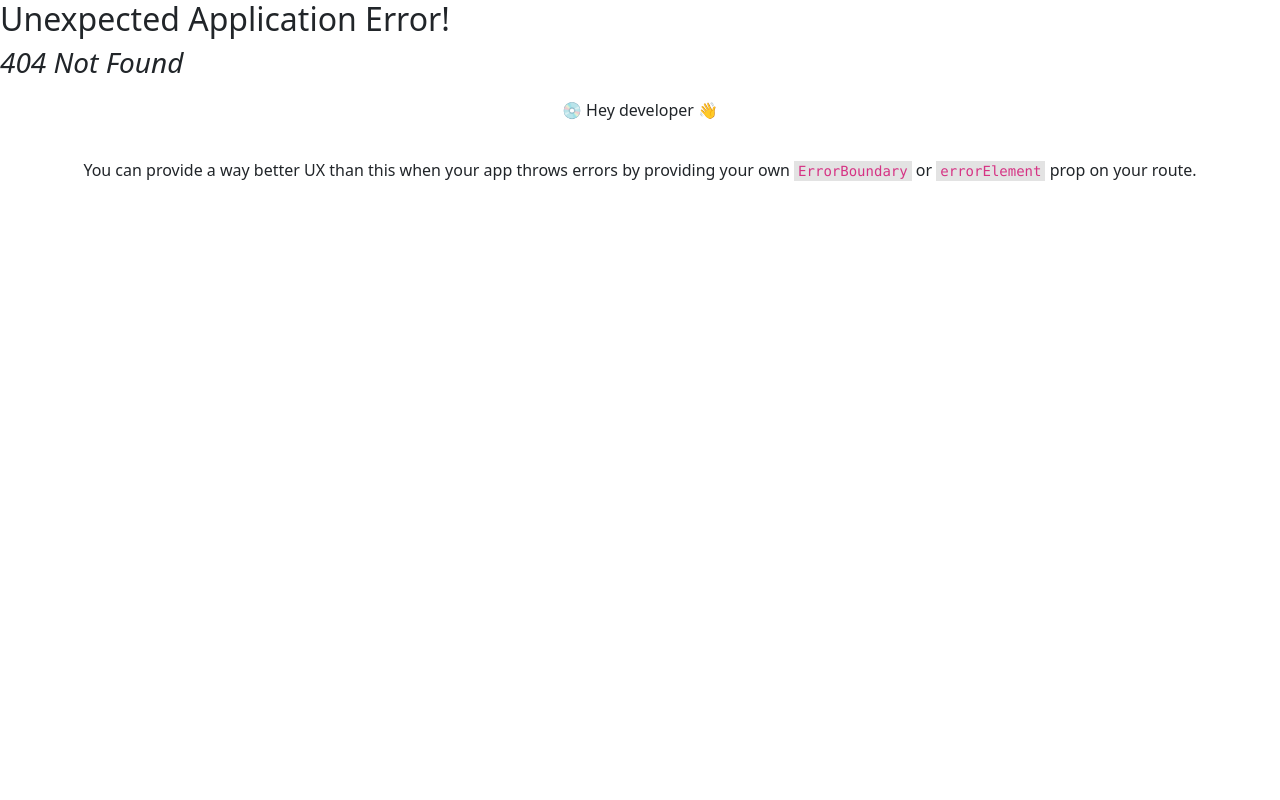
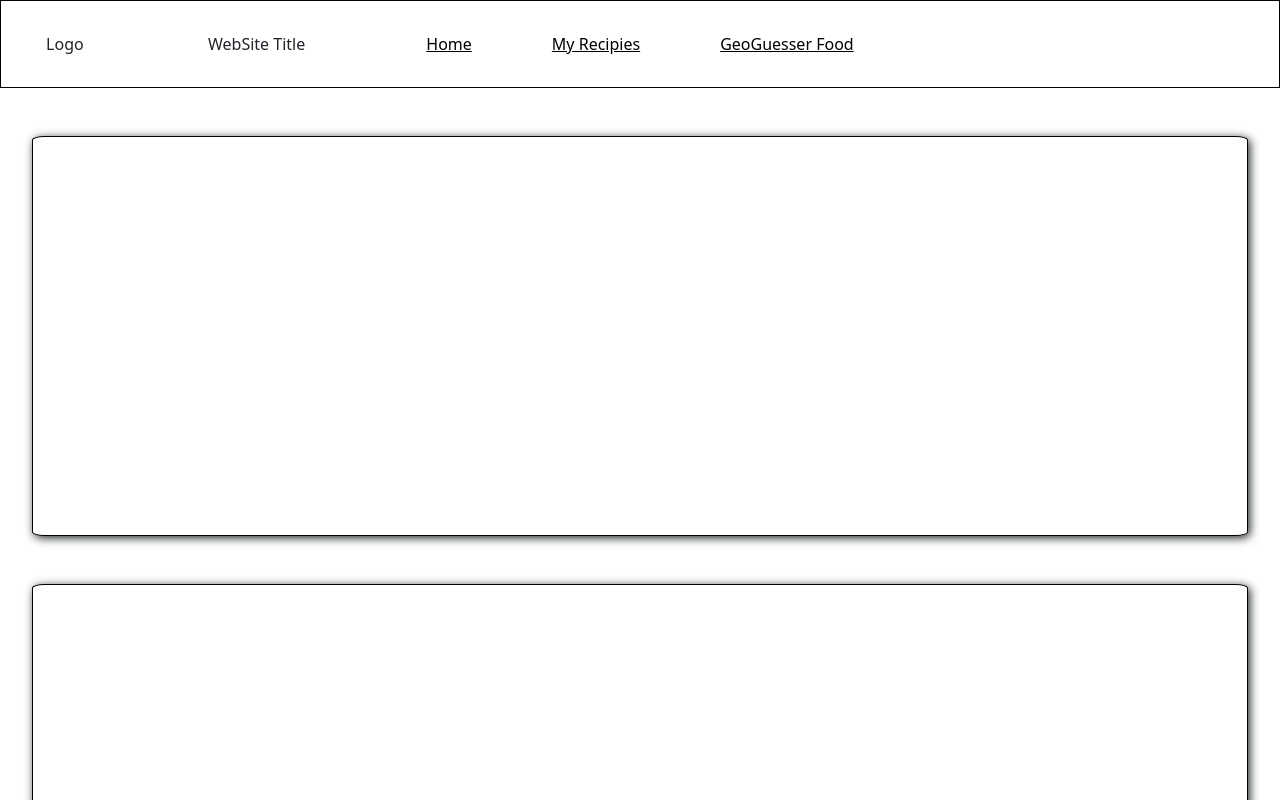
Before and after one commit to munzaboss/CEN3031-2024, a React (Create React App) app in the folder CenProject/frontend/: page /myRecipes in a window 1280 px wide. Before the commit this address had no page. Shown: the top 800 px of the page. Built offline with nearby package versions, Linux system fonts and the light colour scheme.

Commit message:
fixed card links

```diff
--- a/CenProject/frontend/package.json
+++ b/CenProject/frontend/package.json
@@ -19,7 +19,7 @@
     "web-vitals": "^2.1.4"
   },
   "scripts": {
-    "start": "PORT=8000 react-scripts start",
+    "start": "react-scripts start",
     "build": "react-scripts build",
     "test": "react-scripts test",
     "eject": "react-scripts eject"
@@ -44,5 +44,6 @@
   },
   "devDependencies": {
     "dotenv": "^16.4.1"
+
   }
 }
--- a/CenProject/frontend/src/App.js
+++ b/CenProject/frontend/src/App.js
@@ -17,7 +17,6 @@ const App = () =>{
         </div>
       </div>
 
-
     );
   }
 
--- a/CenProject/frontend/src/components/GeoGuesser.js
+++ b/CenProject/frontend/src/components/GeoGuesser.js
@@ -1,5 +1,6 @@
 import React from 'react';
 import "../style/GeoGuesser.css"
+import NavBar from "./NavBar"
 import { useState, useEffect } from 'react';
 import { GoogleMap, useLoadScript, Marker, Polyline } from '@react-google-maps/api';
 
@@ -91,6 +92,11 @@ const GeoGuesser = () => {
   }
 
   return (
+
+    <div>
+
+      <NavBar/>
+
     <div className="geoGuesserContainer">
 
       <div className="questionsSideBar">
@@ -137,6 +143,9 @@ const GeoGuesser = () => {
 
     </div>
 
+    </div>
+
+
   );
 };
 
--- /dev/null
+++ b/CenProject/frontend/src/components/MyRecipes.js
@@ -0,0 +1,26 @@
+import NavBar from "./NavBar"
+import "../style/MyRecipes.css"
+
+
+const MyRecipes = () => {
+    return (
+        <div>
+            <NavBar/>
+            <div className="recipe-container">
+                <div className="recipe-child">
+
+                </div>
+
+                <div className="recipe-child">
+
+                </div>
+
+                <div className="recipe-child">
+
+                </div>
+            </div>
+        </div>
+    )
+}
+
+export default MyRecipes
--- a/CenProject/frontend/src/components/NavBar.js
+++ b/CenProject/frontend/src/components/NavBar.js
@@ -18,9 +18,9 @@ const NavBar = () => {
 
       <div className="nav-links">
 
-        <span><Link className="nav-link-style">Home</Link></span>
-        <span><Link className="nav-link-style">My Recipies</Link></span>
-        <span><Link className="nav-link-style">GeoGuesser Food</Link></span>
+        <span><Link to="/" className="nav-link-style">Home</Link></span>
+        <span><Link to="/myRecipes" className="nav-link-style">My Recipies</Link></span>
+        <span><Link to="/geoGuesser" className="nav-link-style">GeoGuesser Food</Link></span>
       </div>
 
 
--- a/CenProject/frontend/src/components/search.js
+++ b/CenProject/frontend/src/components/search.js
@@ -1,5 +1,5 @@
 import "../style/Search.css"
-import {useState} from "react"
+import {useState, useEffect} from "react"
 import {Link} from 'react-router-dom'
 import FoodCard from "./FoodCard.js"
 import Accordion from 'react-bootstrap/Accordion';
@@ -14,7 +14,6 @@ const Search = () => {
     const [text, setText] = useState("")
     const [checked, setChecked] = useState([])
     const [cards, setCards] = useState([])
-
 
     /*handles clicks for the check box*/
     const handleCheckBox = (e) => {
@@ -35,19 +34,32 @@ const Search = () => {
         return query;
     }
 
+    const urls = () => {
+        console.log("hell")
+        console.log(cards[0].links)
+    }
+
     /*fetches the API data*/
     const fetchData = async () => {
         const query = formQuery(text)
-        console.log(query)
+
         try {
             const data = await fetch(`https://api.spoonacular.com/recipes/complexSearch?apiKey=${KEY}&query=${query}&number=10`)
             const object = await data.json()
+
+            await Promise.all(object.results.map(async(obj, idx) => {
+                const links = await fetch(`https://api.spoonacular.com/recipes/${obj.id}/information?apiKey=${KEY}&includeNutrition=false`)
+                const resLinks = await links.json()
+                obj.links = resLinks.spoonacularSourceUrl
+                return obj
+            }))
+
+            console.log(object.results)
             setCards(object.results)
-            console.log(object)
           } catch (error) {
             console.log(error)
           }
-    }
+}
 
 
     return (
@@ -56,8 +68,6 @@ const Search = () => {
             <h1 className="webTitle">
                 Recipe Finder
             </h1>
-
-            <Link to="/geoGuesser">Go To Web</Link>
 
             <p>This is where the user will search up the food</p>
 
@@ -102,7 +112,7 @@ const Search = () => {
             <div className="cardsContainer">
                     {cards.map((obj, key) => {
                         return (
-                            <FoodCard key={key} img={obj.image} title={obj.title} linkToPage={obj.link}></FoodCard>
+                            <FoodCard key={key} img={obj.image} title={obj.title} linkToPage={obj.links}></FoodCard>
                         )
                 })}
             </div>
--- a/CenProject/frontend/src/index.js
+++ b/CenProject/frontend/src/index.js
@@ -3,6 +3,7 @@ import ReactDOM from 'react-dom/client';
 import './index.css';
 import App from './App';
 import GeoGuesser from './components/GeoGuesser';
+import MyRecipes from './components/MyRecipes';
 import {
   createBrowserRouter,
   RouterProvider,
@@ -17,6 +18,10 @@ const router = createBrowserRouter([
   {
     path: "geoGuesser",
     element: <GeoGuesser/>
+  },
+  {
+    path:"myRecipes",
+    element: <MyRecipes/>
   }
 
 ]);
--- /dev/null
+++ b/CenProject/frontend/src/style/MyRecipes.css
@@ -0,0 +1,14 @@
+.recipe-container {
+    display: flex;
+    flex-direction: column;
+    padding: 0rem 2rem;
+}
+
+.recipe-child {
+    height: 25rem;
+    width: 100%;
+    margin-top: 3rem;
+    border: 1px solid black;
+    border-radius: 1%;
+    box-shadow: 2px 2px 10px;
+}
```
